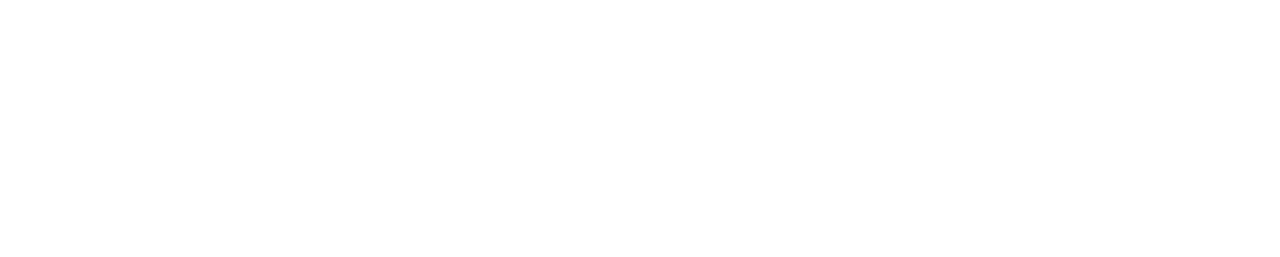
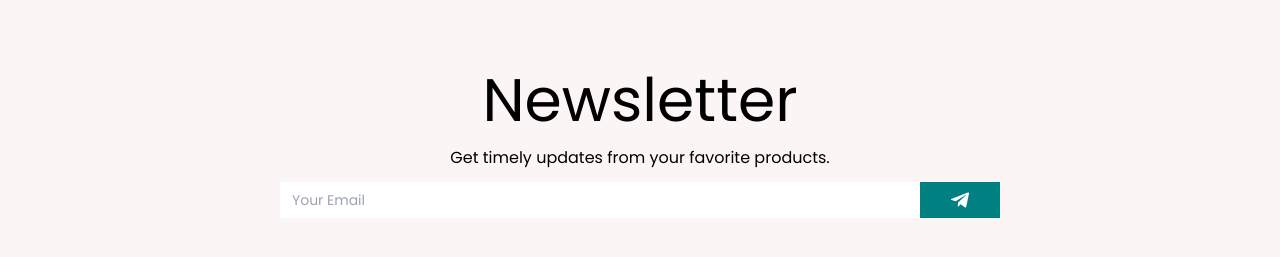
Before and after one commit to Meditatingpanda/ecommerceReact, a React (Create React App) app: page / in a window 1280 px wide. Shown: the part 2327-2584 px from the top of the page. Before the commit the page ends 2251 px from the top, so only its background shows below. Built offline with nearby package versions, Linux system fonts and the light colour scheme.

Commit message:
newsletter finished

```diff
--- /dev/null
+++ b/src/components/Newsletter.jsx
@@ -0,0 +1,24 @@
+import { Telegram } from "@material-ui/icons";
+
+const Newletter = () => {
+  return (
+    <div className="bg-[#FCF5F5] h-[45vh] mt-10 flex flex-col items-center justify-center">
+      <h1 className="text-6xl mb-4">Newsletter</h1>
+      <p className="text-base mb-3">
+        Get timely updates from your favorite products.
+      </p>
+      <div className="flex">
+        <input
+          type="email"
+          className="focus:outline-none p-2 pl-3 text-sm w-[40rem]"
+          placeholder="Your Email"
+        />
+        <div className="bg-[#008080] w-[5rem] flex items-center justify-center text-white">
+          <Telegram />
+        </div>
+      </div>
+    </div>
+  );
+};
+
+export default Newletter;
--- a/src/components/Product.jsx
+++ b/src/components/Product.jsx
@@ -7,7 +7,7 @@
 
 const Product = ({ item }) => {
   return (
-    <div className="w-1/4 m-1   min-w-[9rem] aspect-square bg-[#F5FBFD]  relative flex justify-center items-center">
+    <div className="w-1/4 m-1  shadow-md  min-w-[9rem] aspect-square bg-[#F5FBFD]  relative flex justify-center items-center">
       <div>
         <img src={item.img} className="object-scale-down" />
       </div>
--- a/src/pages/Home.jsx
+++ b/src/pages/Home.jsx
@@ -1,6 +1,7 @@
 import Categories from "../components/Categories";
 import Items from "../components/CategoriesItem";
 import Navbar from "../components/Navbar";
+import Newletter from "../components/Newsletter";
 import Products from "../components/Products";
 import { slider } from "../components/Slider";
 
@@ -11,6 +12,7 @@
       {slider}
       <Categories/>
       <Products/>
+      <Newletter/>
     </div>
   );
 };
--- a/src/style/main.css
+++ b/src/style/main.css
@@ -456,6 +456,12 @@
 .mb-6 {
   margin-bottom: 1.5rem;
 }
+.mt-10 {
+  margin-top: 2.5rem;
+}
+.mb-4 {
+  margin-bottom: 1rem;
+}
 .flex {
   display: flex;
 }
@@ -489,6 +495,21 @@
 .h-10 {
   height: 2.5rem;
 }
+.h-\[\] {
+  height: ;
+}
+.h-\[10vh\] {
+  height: 10vh;
+}
+.h-\[1\\40vh\] {
+  height: 1\40vh;
+}
+.h-\[40vh\] {
+  height: 40vh;
+}
+.h-\[45vh\] {
+  height: 45vh;
+}
 .w-\[75\%\] {
   width: 75%;
 }
@@ -515,6 +536,27 @@
 }
 .w-10 {
   width: 2.5rem;
+}
+.w-20 {
+  width: 5rem;
+}
+.w-\[\] {
+  width: ;
+}
+.w-\[20rem\] {
+  width: 20rem;
+}
+.w-\[30rem\] {
+  width: 30rem;
+}
+.w-\[0rem\] {
+  width: 0rem;
+}
+.w-\[40rem\] {
+  width: 40rem;
+}
+.w-\[5rem\] {
+  width: 5rem;
 }
 .min-w-\[9rem\] {
   min-width: 9rem;
@@ -582,6 +624,14 @@
   --tw-bg-opacity: 1;
   background-color: rgb(245 251 253 / var(--tw-bg-opacity));
 }
+.bg-\[\#FCF5F5\] {
+  --tw-bg-opacity: 1;
+  background-color: rgb(252 245 245 / var(--tw-bg-opacity));
+}
+.bg-\[\#008080\] {
+  --tw-bg-opacity: 1;
+  background-color: rgb(0 128 128 / var(--tw-bg-opacity));
+}
 .bg-\[url\(https\:\/\/images\.pexels\.com\/photos\/5214418\/pexels-photo-5214418\.jpeg\?auto\=compress\&cs\=tinysrgb\&dpr\=2\&w\=500\)\] {
   background-image: url(https://images.pexels.com/photos/5214418/pexels-photo-5214418.jpeg?auto=compress&cs=tinysrgb&dpr=2&w=500);
 }
@@ -641,6 +691,18 @@
   font-size: 0.75rem;
   line-height: 1rem;
 }
+.text-6xl {
+  font-size: 3.75rem;
+  line-height: 1;
+}
+.text-2xl {
+  font-size: 1.5rem;
+  line-height: 2rem;
+}
+.text-xl {
+  font-size: 1.25rem;
+  line-height: 1.75rem;
+}
 .text-black {
   --tw-text-opacity: 1;
   color: rgb(0 0 0 / var(--tw-text-opacity));
@@ -659,6 +721,11 @@
 .shadow-lg {
   --tw-shadow: 0 10px 15px -3px rgb(0 0 0 / 0.1), 0 4px 6px -4px rgb(0 0 0 / 0.1);
   --tw-shadow-colored: 0 10px 15px -3px var(--tw-shadow-color), 0 4px 6px -4px var(--tw-shadow-color);
+  box-shadow: var(--tw-ring-offset-shadow, 0 0 #0000), var(--tw-ring-shadow, 0 0 #0000), var(--tw-shadow);
+}
+.shadow-md {
+  --tw-shadow: 0 4px 6px -1px rgb(0 0 0 / 0.1), 0 2px 4px -2px rgb(0 0 0 / 0.1);
+  --tw-shadow-colored: 0 4px 6px -1px var(--tw-shadow-color), 0 2px 4px -2px var(--tw-shadow-color);
   box-shadow: var(--tw-ring-offset-shadow, 0 0 #0000), var(--tw-ring-shadow, 0 0 #0000), var(--tw-shadow);
 }
 .transition-all {
```
